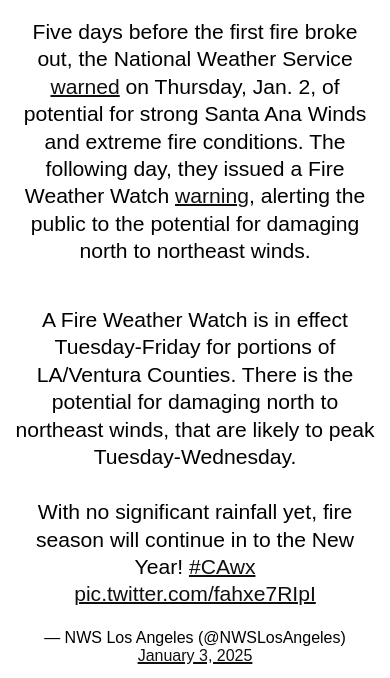
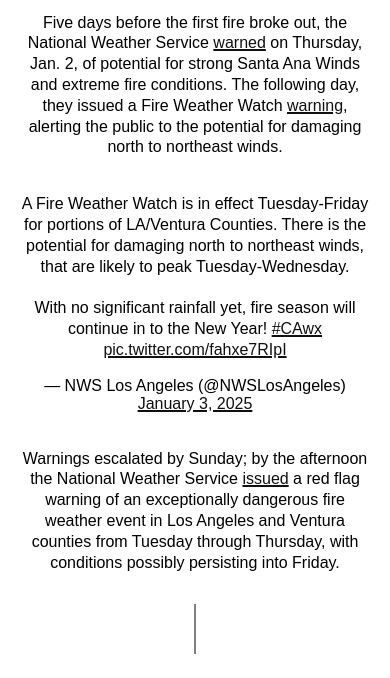
Before and after one commit to cbs-news-data/socal-fire-timeline, a plain HTML site: page index.html in a window 390 px wide. Shown: the part 110-788 px from the top of the page. Drawn offline with Linux system fonts and the light colour scheme; a script that the page names is missing; a web font is replaced by a local one.

Commit message:
font size mobile

```diff
--- a/styles.css
+++ b/styles.css
@@ -99,6 +99,14 @@ a {
   font-size: 1.32rem;
 }
 
+/* media query mobile time-line item p */
+@media (max-width: 768px) {
+  .timeline-item p {
+    font-size: 1rem;
+  }
+}
+
+
 .txt-padding {
   padding-top: 20px;
   padding-bottom: 20px;
```
